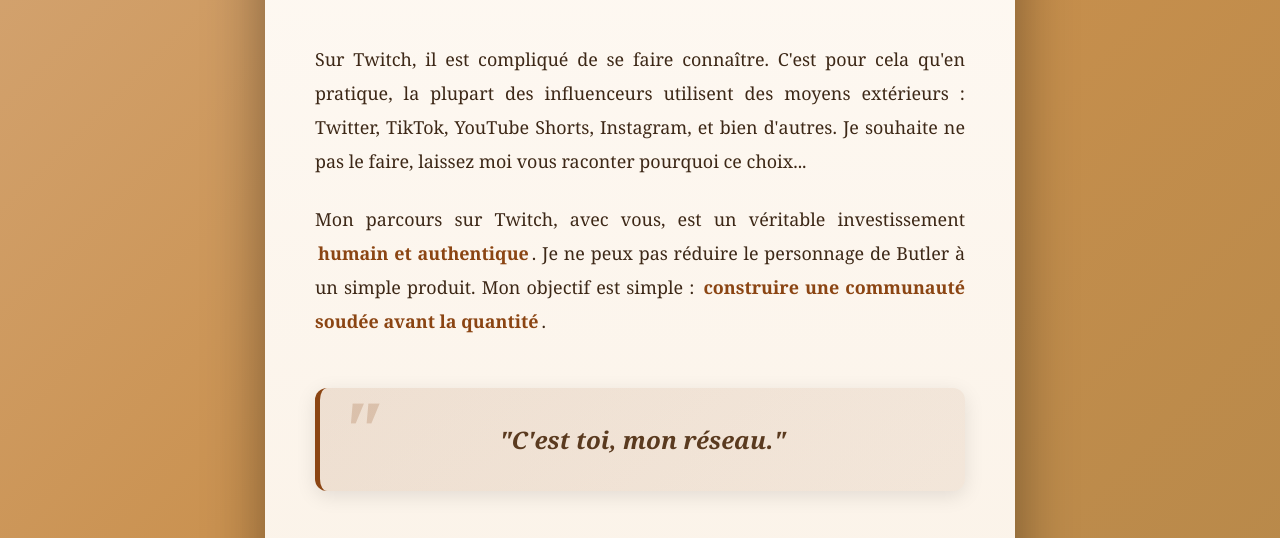
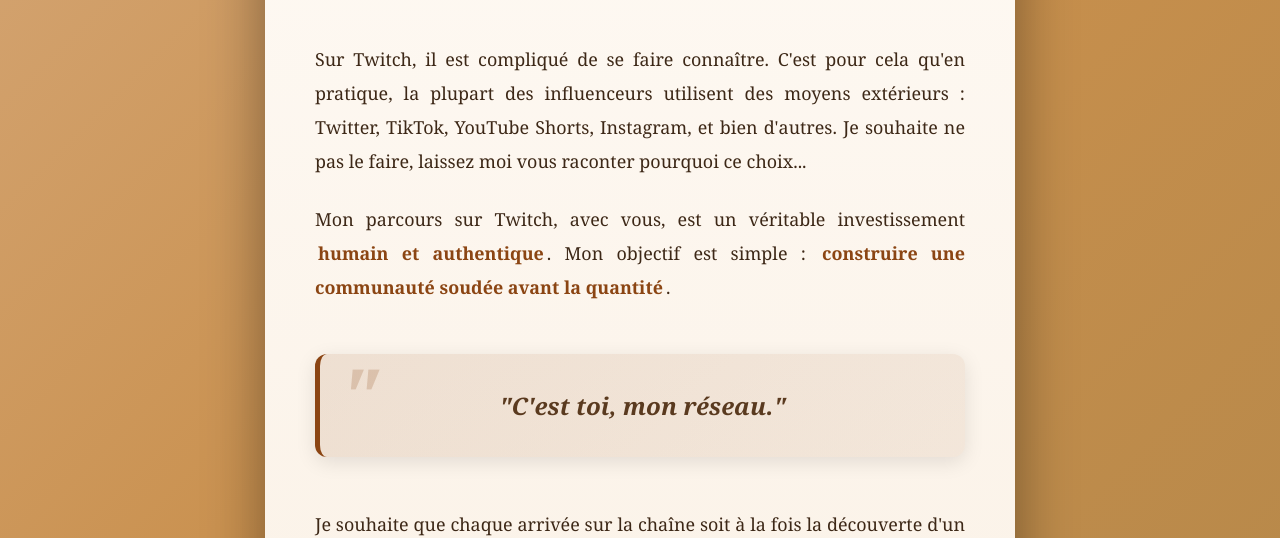
Before and after one commit to Kurstz/Remerciements, a plain HTML site: page index.html in a window 1280 px wide. Shown: the part 194-732 px from the top of the page. Drawn offline with Linux system fonts and the light colour scheme.

Commit message:
Update index.html

```diff
--- a/index.html
+++ b/index.html
@@ -216,7 +216,6 @@
 
         <p>
             Mon parcours sur Twitch, avec vous, est un véritable investissement <span class="highlight">humain et authentique</span>.
-            Je ne peux pas réduire le personnage de Butler à un simple produit.
             Mon objectif est simple : <span class="highlight">construire une communauté soudée avant la quantité</span>.
         </p>
 
```
